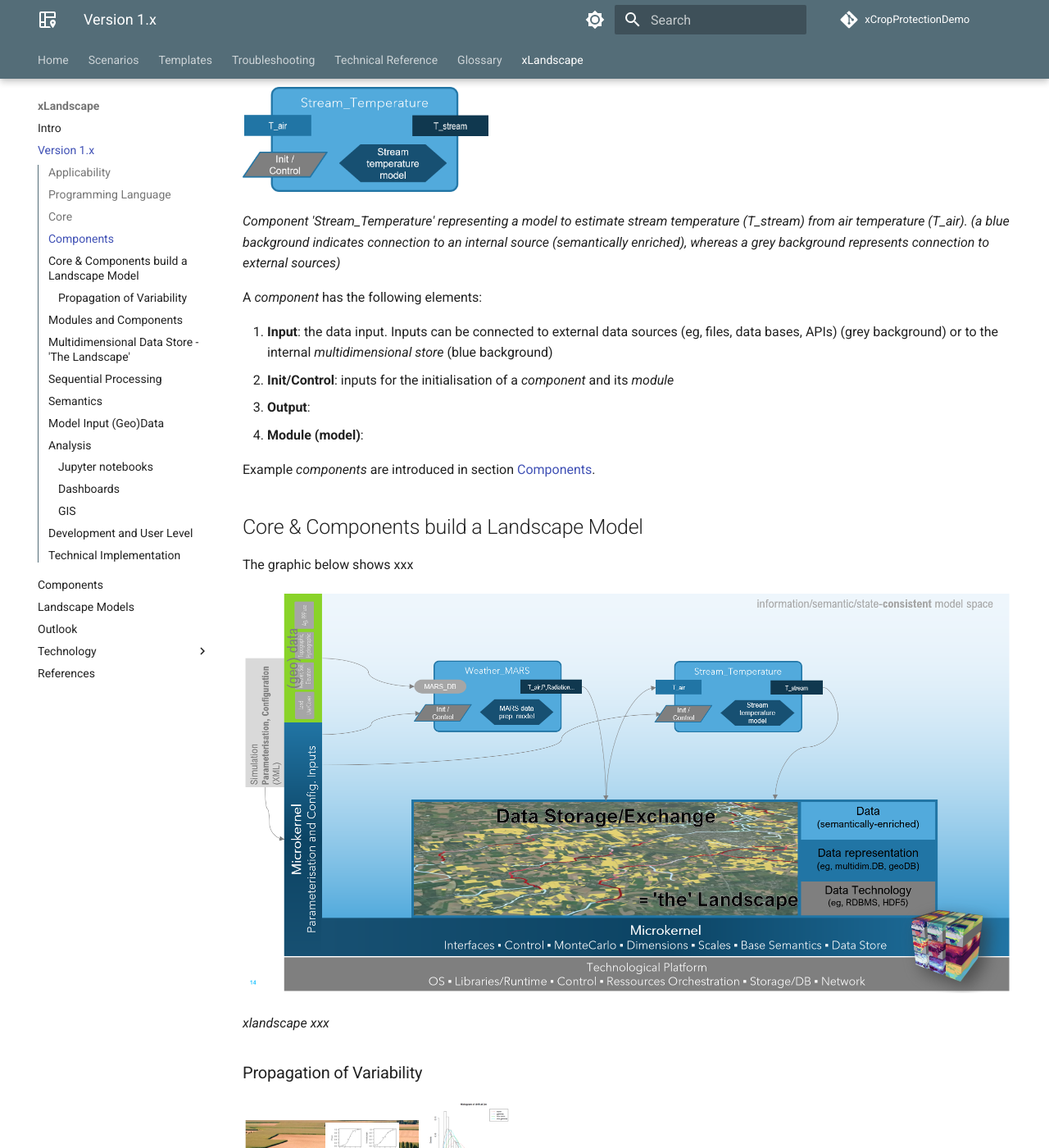
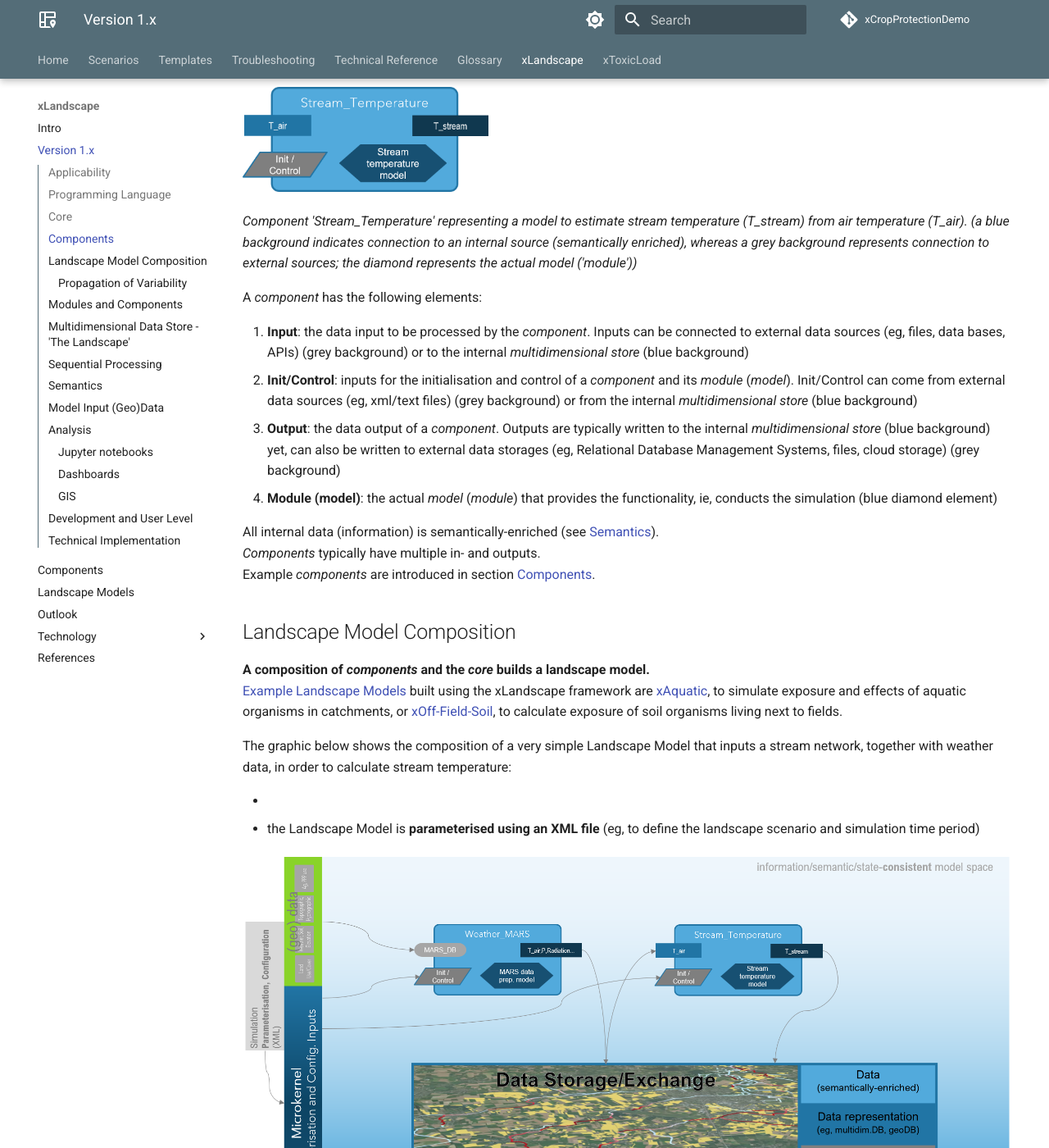
Before and after one commit to xlandscape/xCropProtectionDemoDoc, an MkDocs documentation site: the page built from docs/xLandscape/xLandscape-v1x.md, in a window 1280 px wide and 1400 px high, scrolled down 3713 px. Shown: the whole window at 82% size. Built offline with MkDocs 1.6.1 and Material for MkDocs 9.7.7, drawn with Linux system fonts in a browser that asks for light colours; comment, search, counter and statistics services are not loaded; some of the changed text lies outside the part shown.

Commit message:
start 'xToxicLoad' section

```diff
--- a/docs/xLandscape/xLandscape-v1x.md
+++ b/docs/xLandscape/xLandscape-v1x.md
@@ -46,7 +46,7 @@ Key *core* functionality and characteristics:
 1. The *core* provides the **framework for a 'semantic context'** that enables operating with explicit entities (eg, scales) and assures inner landscape model data **consistency**
 1. The *core* provides the **framework for operating with multidimensional data**
 1. The *core* provides functionality for landscape **simulation control, status observer, ressources and logging**
-1. The *core* provides functionality for reading the ***parameterisation* and *configuration*** of a Landscape Model as defined by the user
+1. The *core* provides functionality for reading the ***parameterisation*** and ***configuration*** of a Landscape Model as defined by the user
 
 This is illustrated as the blue **'L'** together with the light blue background in xLandscape model schemes:
 
@@ -58,12 +58,12 @@ This is illustrated as the blue **'L'** together with the light blue background
 
 Essentially all **functionality is represented by *components***.
 *Components* are initiated by and operated in the framework of the *core*. A composition of the *core* and *components* make a Landscape Model.
-*Components* can contain and represent basically any model, eg,
+*Components* can contain and represent basically any simulation model, eg,
 
 - (Large) **Mechanistic models**, eg, simulating substance exposure, fate and effects (eg, PRZM, PEARL, Macro, Cascade-Toxswa, GUTS, Mastep, Streamcom)
 - **Data-driven models**, eg, representing variability of spray-drift deposition (eg, [xDrift](../xLandscape/xLandscape-components.md#xdrift), AgDrift), results from ecotoxicologial studies (eg, Dose-response, Species Sensitivity Distributions, Toxic-Load), or lookup tables (eg, bee forage production by vegetation and time)
 - **Hybrid models**, eg, for simulating residues of substances in plants and commodities
-- Models simulating **agricultural management**, eg, PPP use (eg, [xCropProtection](../xLandscape/xLandscape-components.md#xcropprotection))
+- Models simulating **agricultural management**, eg, **PPP use** (eg, [xCropProtection](../xLandscape/xLandscape-components.md#xcropprotection))
 - **Small calculations**, eg for modelling specific environmental conditions (eg, sunshine hours, water temperature)
 - **(Geo)data inputs**: external data is imported into a Landscape Model using specific *components*, eg, weather, land use, or soil data. Besides such explicit data inputs. This applies, eg, when complex mechanistic models bring some default settings with them which are loaded using text-files.
 - **Analysis**: when a simulation is done it might be nice to see some analysis automatically. So, *components* can be build and integrated into a Landscape Model for analysis purposes
@@ -76,26 +76,33 @@ The graphic below shows the design of a *component*:
 
 <img src="../img/Component - stream temperature.png" alt="xlandscape" width="300"/>
 
-*Component 'Stream_Temperature' representing a model to estimate stream temperature (T_stream) from air temperature (T_air). (a blue background indicates connection to an internal source (semantically enriched), whereas a grey background represents connection to external sources)*
+*Component 'Stream_Temperature' representing a model to estimate stream temperature (T_stream) from air temperature (T_air). (a blue background indicates connection to an internal source (semantically enriched), whereas a grey background represents connection to external sources; the diamond represents the actual model ('module'))*
 
 A *component* has the following elements:
 
-1. **Input**: the data input. Inputs can be connected to external data sources (eg, files, data bases, APIs) (grey background) or to the internal *multidimensional store* (blue background)
-1. **Init/Control**: inputs for the initialisation of a *component* and its *module*
-1. **Output**:
-1. **Module (model)**:
+1. **Input**: the data input to be processed by the *component*. Inputs can be connected to external data sources (eg, files, data bases, APIs) (grey background) or to the internal *multidimensional store* (blue background)
+1. **Init/Control**: inputs for the initialisation and control of a *component* and its *module* (*model*). Init/Control can come from  external data sources (eg, xml/text files) (grey background) or from the internal *multidimensional store* (blue background)
+1. **Output**: the data output of a *component*. Outputs are typically written to the internal *multidimensional store* (blue background) yet, can also be written to external data storages (eg, Relational Database Management Systems, files, cloud storage) (grey background)
+1. **Module (model)**: the actual *model* (*module*) that provides the functionality, ie, conducts the simulation (blue diamond element)
+
+All internal data (information) is semantically-enriched (see [Semantics](#semantics)).
+*Components* typically have multiple in- and outputs.
+Example *components* are introduced in section [Components](../xLandscape/xLandscape-components.md).
 
 
-Example *components* are introduced in section [Components](../xLandscape/xLandscape-components.md).
+## Landscape Model Composition
 
-## Core & Components build a Landscape Model
+**A composition of *components* and the *core* builds a landscape model.**
+[Example Landscape Models](../xLandscape/xLandscape-models.md) built using the xLandscape framework are [xAquatic](../xLandscape/xLandscape-models.md#xaquatic-invertebrates), to simulate exposure and effects of aquatic organisms in catchments, or [xOff-Field-Soil](../xLandscape/xLandscape-models.md#xofffieldsoil), to calculate exposure of soil organisms living next to fields.
 
-The graphic below shows xxx
+The graphic below shows the composition of a very simple Landscape Model that inputs a stream network, together with weather data, in order to calculate stream temperature:
 
+-
+- the Landscape Model is **parameterised using an XML file** (eg, to define the landscape scenario and simulation time period)
 
 <img src="../img/xLandscape model building scheme.png" alt="xlandscape" width="1000"/>
 
-*xlandscape xxx*
+*Illustration of a simple Landscape Model, built from 2 *components* (Weather_MARS, Stream_Temperature) and the xlandscape core*
 
 
 ### Propagation of Variability
@@ -122,6 +129,8 @@ early module: [xDrift](../xLandscape/xLandscape-components.md#xdrift).
 
 might ask *'what is actually the landscape in your landscape model'*
 > There is only those data in the data store that is required by the modelling purposes and defined valuable for analysis by the user
+
+the *multidimensional store* provides the landscape 'status' (eg, including the parameterisation and configuration)
 
 currently, [HDF](xLandscape/xLandscape-intro.md#multidimensional-data-store) is being used.
 
--- a/mkdocs.yml
+++ b/mkdocs.yml
@@ -72,3 +72,4 @@ nav:
       - Building Components: 'xLandscape/xLandscape-buildingComponents.md'
       - Building Landscape Models: 'xLandscape/xLandscape-buildingModels.md'
     - References: 'xLandscape/xLandscape-references.md'
+  - xToxicLoad: 'xToxicLoad/xToxicLoad-intro.md'
```
Also changed, not shown: docs/xToxicLoad/xToxicLoad-intro.md (added, +9 -0 lines).
